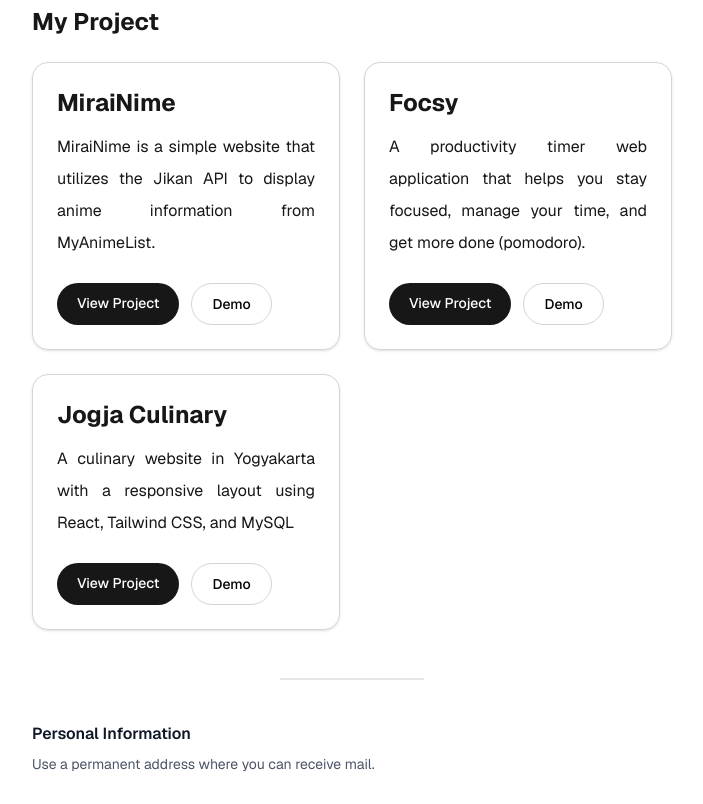
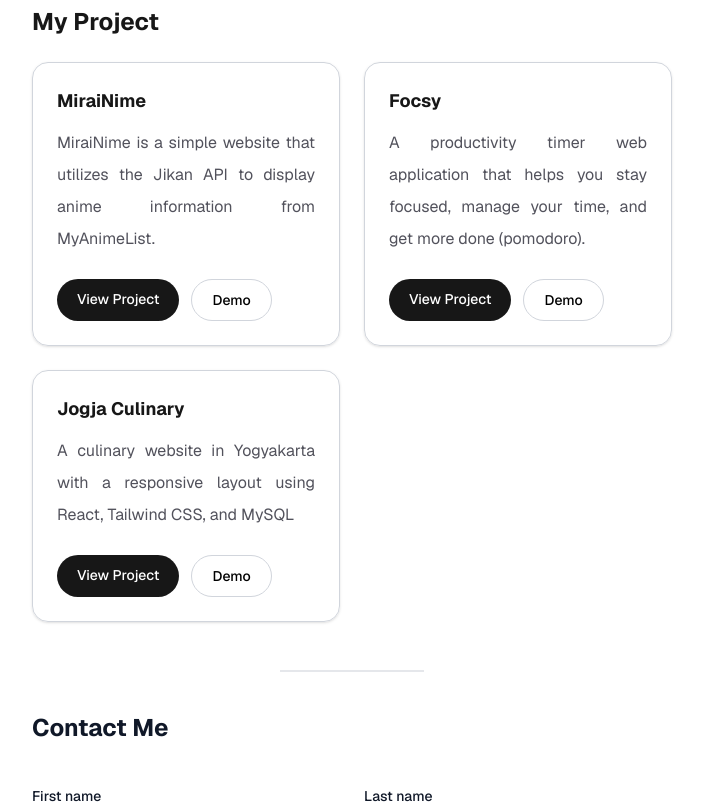
Before and after one commit to rizkicahyaa/next-web-profile-test, a Next.js app: page / in a window 1280 px wide. Shown: the part 640-1444 px from the top of the page, without its empty margins (288-991 px from the left). Built offline with nearby package versions, Linux system fonts and the light colour scheme.

Commit message:
feat: update cards

```diff
--- a/app/page.tsx
+++ b/app/page.tsx
@@ -27,8 +27,8 @@ export default function Home() {
                     <h1 className="font-bold text-2xl">My Project</h1>
                     <div className="grid grid-cols-1 gap-6 md:grid-cols-2">
                         <div className="border-gray-300 border-1 shadow-sm rounded-2xl p-6 sm:w-full">
-                            <h1 className="font-bold text-2xl mb-3">MiraiNime</h1>
-                            <p className="text-justify mb-6 leading-8">MiraiNime is a simple website that utilizes the Jikan API to display anime information from MyAnimeList.</p>
+                            <h1 className="font-bold text-lg mb-3">MiraiNime</h1>
+                            <p className="text-justify mb-6 leading-8 text-zinc-600">MiraiNime is a simple website that utilizes the Jikan API to display anime information from MyAnimeList.</p>
 
                             <div className="flex flex-col w-full gap-3 text-base text-center font-medium sm:flex-row">
                                 <a href="https://github.com/rizkicahyaa/mirai-nime.git" target="_blank" className="bg-foreground text-sm text-white px-5 py-2.5 rounded-3xl transition hover:bg-[#000000b3] dark:hover:bg-[#ccc]">
@@ -41,8 +41,8 @@ export default function Home() {
                         </div>
 
                         <div className="border-gray-300 border-1 shadow-sm rounded-2xl p-6 sm:w-full">
-                            <h1 className="font-bold text-2xl mb-3">Focsy</h1>
-                            <p className="text-justify mb-6 leading-8">A productivity timer web application that helps you stay focused, manage your time, and get more done (pomodoro).</p>
+                            <h1 className="font-bold text-lg mb-3">Focsy</h1>
+                            <p className="text-justify mb-6 leading-8 text-zinc-600">A productivity timer web application that helps you stay focused, manage your time, and get more done (pomodoro).</p>
                             <div className="flex flex-col w-full gap-3 text-base text-center font-medium sm:flex-row">
                                 <a href="https://github.com/rizkicahyaa/mirai-nime.git" target="_blank" className="bg-foreground text-sm text-white px-5 py-2.5 rounded-3xl transition hover:bg-[#000000b3] dark:hover:bg-[#ccc]">
                                     View Project
@@ -54,8 +54,8 @@ export default function Home() {
                         </div>
 
                         <div className="border-gray-300 border-1 shadow-sm rounded-2xl p-6 sm:w-full">
-                            <h1 className="font-bold text-2xl mb-3">Jogja Culinary</h1>
-                            <p className="text-justify mb-6 leading-8">A culinary website in Yogyakarta with a responsive layout using React, Tailwind CSS, and MySQL</p>
+                            <h1 className="font-bold text-lg mb-3">Jogja Culinary</h1>
+                            <p className="text-justify mb-6 leading-8 text-zinc-600">A culinary website in Yogyakarta with a responsive layout using React, Tailwind CSS, and MySQL</p>
                             <div className="flex flex-col w-full gap-3 text-base text-center font-medium sm:flex-row">
                                 <a href="https://github.com/rizkicahyaa/mirai-nime.git" target="_blank" className="bg-foreground text-sm text-white px-5 py-2.5 rounded-3xl transition hover:bg-[#000000b3] dark:hover:bg-[#ccc]">
                                     View Project
@@ -74,8 +74,8 @@ export default function Home() {
 
                 <div className="flex flex-col flex-grow w-full gap-6 mt-10">
                     <div className="border-b border-gray-900/10 pb-12">
-                        <h2 className="text-base/7 font-semibold text-gray-900">Personal Information</h2>
-                        <p className="mt-1 text-sm/6 text-gray-600">Use a permanent address where you can receive mail.</p>
+                        <h1 className="font-bold text-2xl text-gray-900">Contact Me</h1>
+                        {/* <p className="mt-1 text-sm/6 text-gray-600">Use a permanent address where you can receive mail.</p> */}
                         <div className="mt-10 grid grid-cols-1 gap-x-6 gap-y-8 sm:grid-cols-6">
                             <div className="sm:col-span-3">
                                 <label htmlFor="first-name" className="block text-sm/6 font-medium text-gray-900">
```
